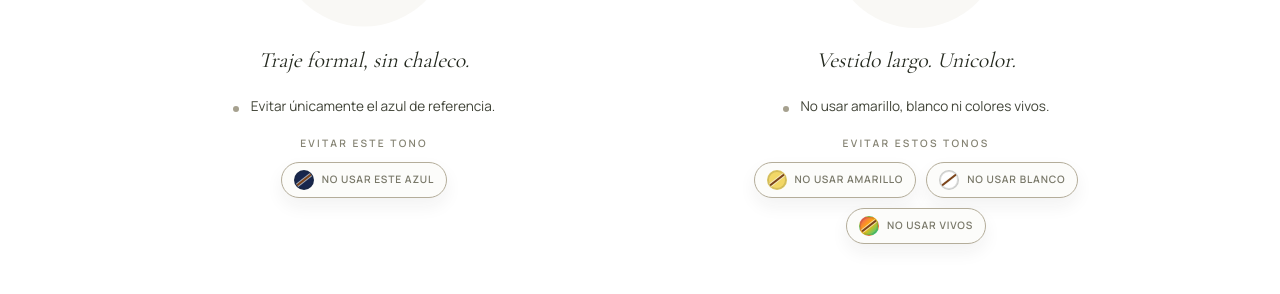
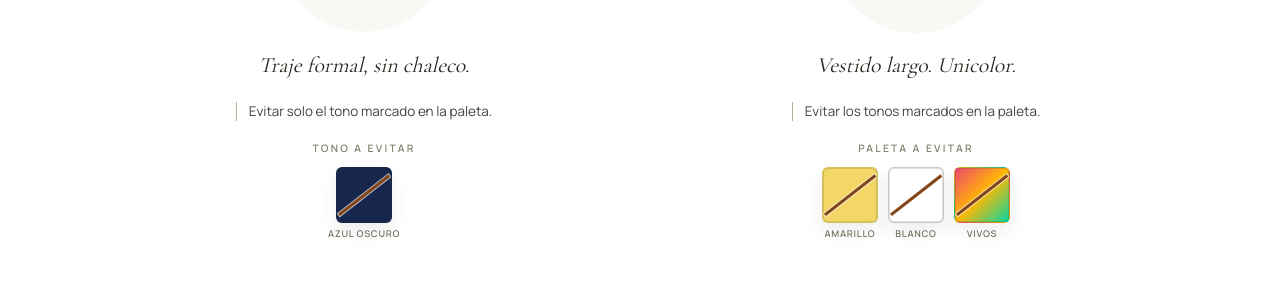
Before and after one commit to Xaviz10/wedding-site, a React (Vite) app: page / in a window 1280 px wide. Shown: the part 9386-9680 px from the top of the page. Built offline with nearby package versions, Linux system fonts and the light colour scheme.

Commit message:
I think is the final

```diff
--- a/src/components/sections/WeddingDetailsSection.tsx
+++ b/src/components/sections/WeddingDetailsSection.tsx
@@ -360,7 +360,8 @@ interface DressSuggestionProps {
 }
 
 function DressSuggestion({ label, lead, bullets, type, restrictedTones, delay, shouldReduceMotion }: DressSuggestionProps) {
-  const restrictionCaption = restrictedTones.length === 1 ? "Evitar este tono" : "Evitar estos tonos";
+  const restrictionCaption = restrictedTones.length === 1 ? "Tono a evitar" : "Paleta a evitar";
+  const paletteGridClass = restrictedTones.length === 1 ? "grid-cols-1" : "grid-cols-3";
   const itemVariants = {
     hidden: { opacity: 0, y: shouldReduceMotion ? 0 : 18 },
     visible: { opacity: 1, y: 0 },
@@ -412,7 +413,7 @@ function DressSuggestion({ label, lead, bullets, type, restrictedTones, delay, s
         {lead}
       </motion.p>
       {bullets.length > 0 && (
-        <motion.ul
+        <motion.div
           variants={{
             hidden: {},
             visible: {
@@ -421,20 +422,19 @@ function DressSuggestion({ label, lead, bullets, type, restrictedTones, delay, s
               },
             },
           }}
-          className="mt-3 grid gap-1.5 text-left text-[0.78rem] leading-[1.35] text-[color-mix(in_oklab,var(--color-forest)_72%,var(--color-terracotta)_28%)] md:mt-4 md:text-[0.85rem] md:leading-[1.4]"
+          className="mt-3 grid gap-1.5 text-left text-[0.76rem] leading-[1.35] text-[color-mix(in_oklab,var(--color-forest)_72%,var(--color-terracotta)_28%)] md:mt-4 md:text-[0.84rem] md:leading-[1.4]"
         >
           {bullets.map((bullet) => (
-            <motion.li
+            <motion.p
               key={bullet}
               variants={itemVariants}
               transition={{ duration: shouldReduceMotion ? 0 : 0.62, ease: [0.16, 1, 0.3, 1] }}
-              className="flex items-start gap-3"
+              className="m-0 border-l border-[color-mix(in_oklab,var(--color-terracotta)_38%,var(--color-gold)_62%)] pl-3"
             >
-              <span className="mt-[0.62em] h-1.5 w-1.5 flex-none rounded-full bg-[color-mix(in_oklab,var(--color-terracotta)_66%,var(--color-gold)_34%)]" aria-hidden />
-              <span>{bullet}</span>
-            </motion.li>
+              {bullet}
+            </motion.p>
           ))}
-        </motion.ul>
+        </motion.div>
       )}
       <motion.div
         variants={{
@@ -455,9 +455,9 @@ function DressSuggestion({ label, lead, bullets, type, restrictedTones, delay, s
         >
           {restrictionCaption}
         </motion.p>
-        <div className="flex flex-wrap justify-center gap-2 md:gap-2.5">
+        <div className={`grid ${paletteGridClass} justify-center gap-1.5 md:gap-2.5`}>
           {restrictedTones.map((tone) => (
-            <motion.span
+            <motion.figure
               key={tone.label}
               variants={{
                 hidden: { opacity: 0, scale: shouldReduceMotion ? 1 : 0.86, y: shouldReduceMotion ? 0 : 8 },
@@ -465,17 +465,19 @@ function DressSuggestion({ label, lead, bullets, type, restrictedTones, delay, s
               }}
               whileHover={shouldReduceMotion ? undefined : { y: -2, scale: 1.03 }}
               transition={{ duration: shouldReduceMotion ? 0 : 0.55, ease: [0.16, 1, 0.3, 1] }}
-              className="inline-flex min-h-9 items-center gap-2 rounded-full border border-[color-mix(in_oklab,var(--color-terracotta)_42%,var(--color-gold)_58%)] bg-[color-mix(in_oklab,white_66%,var(--color-ivory)_34%)] px-2.5 py-1.5 text-[0.58rem] font-semibold uppercase tracking-[0.08em] text-[color-mix(in_oklab,var(--color-terracotta)_78%,var(--color-forest)_22%)] shadow-[0_8px_18px_rgba(36,41,31,0.06)] md:px-3 md:text-[0.64rem]"
+              className="m-0 grid justify-items-center gap-1.5"
             >
               <span
-                className="relative h-5 w-5 overflow-hidden rounded-full shadow-[inset_0_0_0_1px_rgba(36,41,31,0.16)]"
+                className="relative h-11 w-11 overflow-hidden rounded-[6px] border bg-white shadow-[inset_0_0_0_1px_rgba(36,41,31,0.14),0_8px_18px_rgba(36,41,31,0.08)] md:h-14 md:w-14"
                 style={{ background: tone.background, border: `1px solid ${tone.border ?? "rgba(36,41,31,0.12)"}` }}
                 aria-hidden
               >
-                <span className="absolute left-1/2 top-1/2 h-[2px] w-8 -translate-x-1/2 -translate-y-1/2 rotate-[-38deg] bg-[color-mix(in_oklab,#8f4813_82%,var(--color-forest)_18%)] shadow-[0_0_0_1px_rgba(246,245,241,0.62)]" />
+                <span className="absolute left-1/2 top-1/2 h-[2.5px] w-16 -translate-x-1/2 -translate-y-1/2 rotate-[-38deg] bg-[color-mix(in_oklab,#8f4813_86%,var(--color-forest)_14%)] shadow-[0_0_0_1px_rgba(246,245,241,0.7)]" />
               </span>
-              No usar {tone.label.toLowerCase()}
-            </motion.span>
+              <figcaption className="max-w-[4.4rem] text-center text-[0.48rem] font-semibold uppercase leading-[1.1] tracking-[0.08em] text-[color-mix(in_oklab,var(--color-terracotta)_78%,var(--color-forest)_22%)] md:max-w-[5.4rem] md:text-[0.58rem]">
+                {tone.label}
+              </figcaption>
+            </motion.figure>
           ))}
         </div>
       </motion.div>
@@ -619,7 +621,7 @@ function DressCodeNote({ config, step, shouldReduceMotion }: DressCodeNoteProps)
             lead={menSuggestion.lead}
             bullets={menSuggestion.bullets}
             type="men"
-            restrictedTones={[{ label: "Este azul", background: "#17264d" }]}
+            restrictedTones={[{ label: "Azul oscuro", background: "#17264d" }]}
             delay={0.05}
             shouldReduceMotion={shouldReduceMotion}
           />
--- a/src/data/weddingContent.ts
+++ b/src/data/weddingContent.ts
@@ -460,11 +460,11 @@ export const weddingContent: WeddingContent = {
       ],
       examples: [
         "Traje formal, sin chaleco.",
-        "Evitar únicamente el azul de referencia.",
+        "Evitar solo el tono marcado en la paleta.",
       ],
       womenExamples: [
         "Vestido largo. Unicolor.",
-        "No usar amarillo, blanco ni colores vivos.",
+        "Evitar los tonos marcados en la paleta.",
       ],
       note: "",
     },
```
